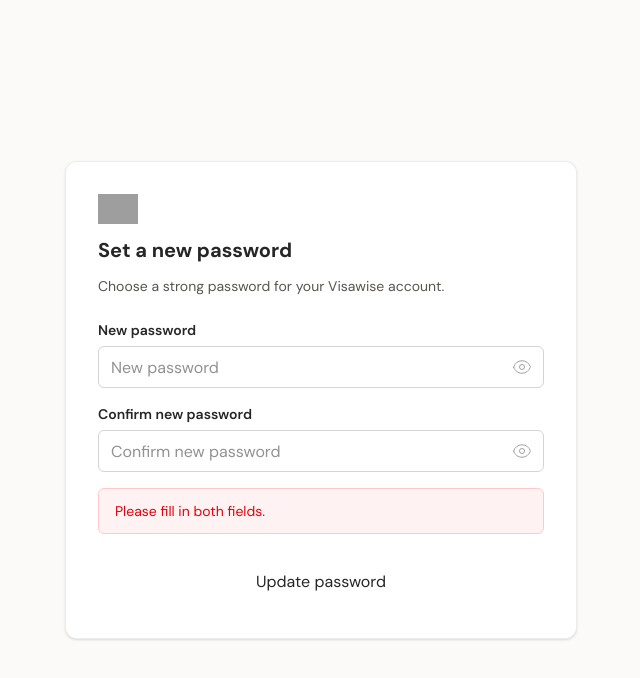
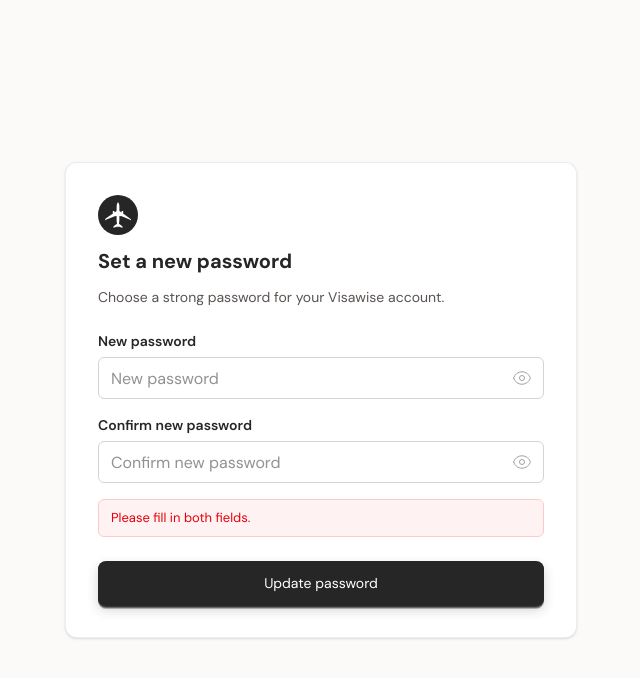
Before and after one commit to billyonbilly-ai/visawise, a Next.js app: page /reset-password in a window 1280 px wide. Both pictures are taken after a click on the button "Update password". Shown: the top 678 px of the page, without its empty margins (319-959 px from the left). Built offline with nearby package versions, Linux system fonts and the light colour scheme; no server answers; grey boxes are pictures that could not be loaded.

Commit message:
Modify auth pages and change metadata icon to png format

```diff
--- a/app/(auth)/reset-password/page.jsx
+++ b/app/(auth)/reset-password/page.jsx
@@ -185,7 +185,6 @@ export default function ResetPasswordPage() {
           <FormAlert message={message} />
 
           <Button
-            type="submit"
             className="mt-2 w-full py-3"
             callback={handleReset}
             loading={loading}
--- a/app/(auth)/signup/page.jsx
+++ b/app/(auth)/signup/page.jsx
@@ -56,8 +56,8 @@ export default function SignupPage() {
 
   async function handleSignup() {
     if (!email || !password) return setError("Please fill in all fields.");
-    if (password.length < 8)
-      return setError("Password must be at least 8 characters long.");
+    if (password.length < 6)
+      return setError("Password must be at least 6 characters long.");
 
     setLoading(true);
     setError("");
--- a/app/layout.jsx
+++ b/app/layout.jsx
@@ -7,6 +7,9 @@ const dmSans = DM_Sans({
 });
 
 export const metadata = {
+  icons: {
+    icon: "https://funqfablmmtesjxtbzar.supabase.co/storage/v1/object/public/visawise/icon.png",
+  },
   title: "Visawise",
   description: "Get your visa right the first time",
 };
--- a/components/auth/FormAlert.jsx
+++ b/components/auth/FormAlert.jsx
@@ -4,7 +4,7 @@ export default function FormAlert({ message, type }) {
   const styles = `${type === "success" ? "border-brand-green/20 bg-brand-green/5 text-brand-green" : "border-red-200 bg-red-50 text-red-600"}`;
 
   return (
-    <div className={`rounded-md border px-4 py-3 text-sm ${styles}`}>
+    <div className={`rounded-md border px-3 py-2 text-[13px] ${styles}`}>
       {message}
     </div>
   );
```
Also changed, not shown: public/icon.svg.
